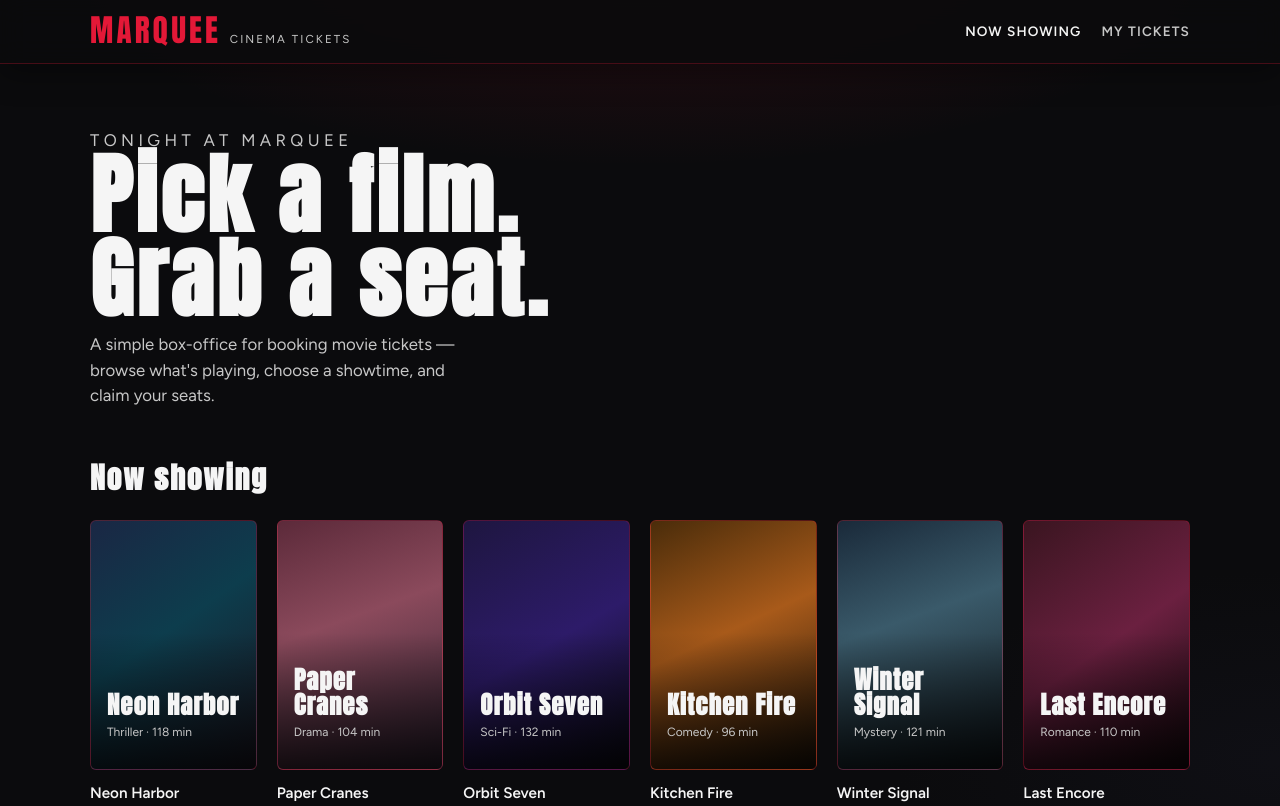
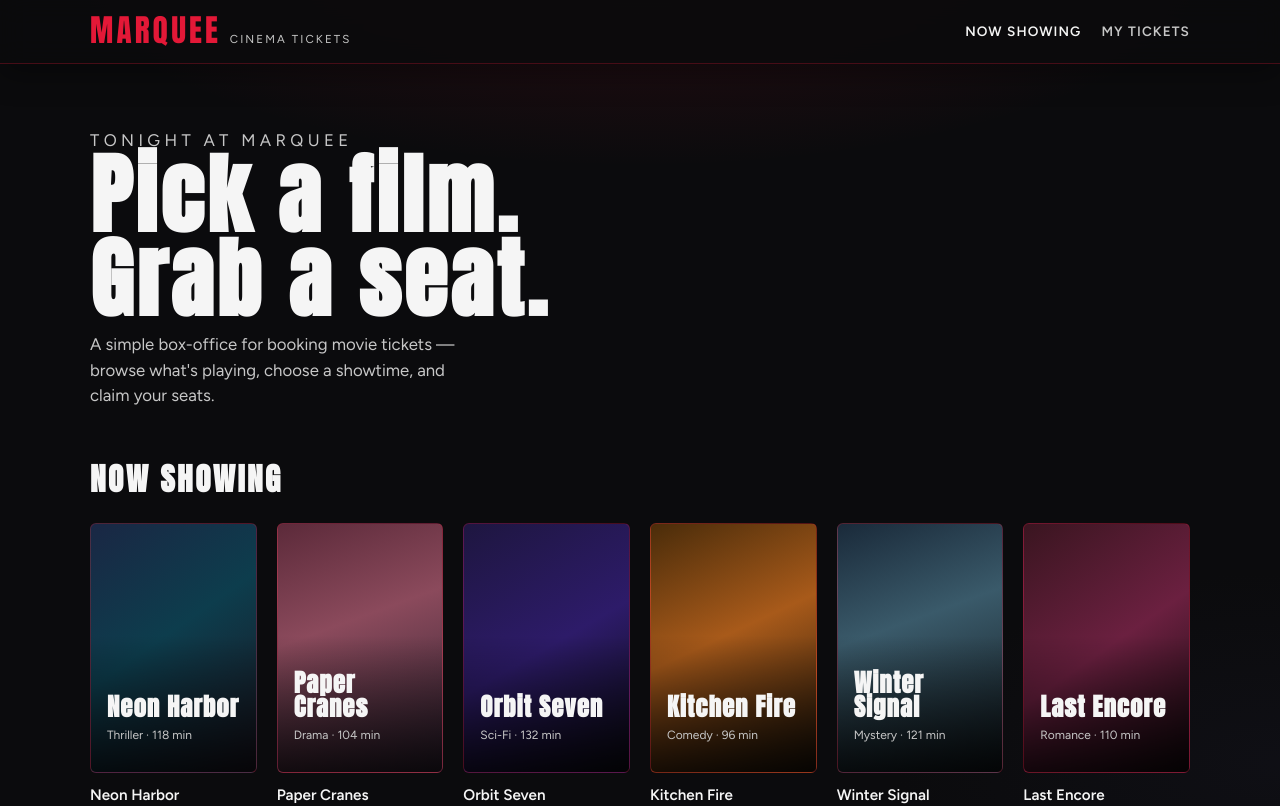
Before and after one commit to pranathir06/marquee-tickets, a React (Vite) app: page / in a window 1280 px wide. Shown: the top 806 px of the page. Built offline with nearby package versions, Linux system fonts and the light colour scheme.

Commit message:
chore: update src/index.css

```diff
--- a/src/index.css
+++ b/src/index.css
@@ -184,9 +184,10 @@ img {
 
 .section-head h2 {
   font-family: var(--font-display);
-  font-size: 1.85rem;
-  letter-spacing: 0.06em;
+  font-size: 1.95rem;
+  letter-spacing: 0.08em;
   margin: 0;
+  text-transform: uppercase;
 }
 
 .movie-grid {
```
